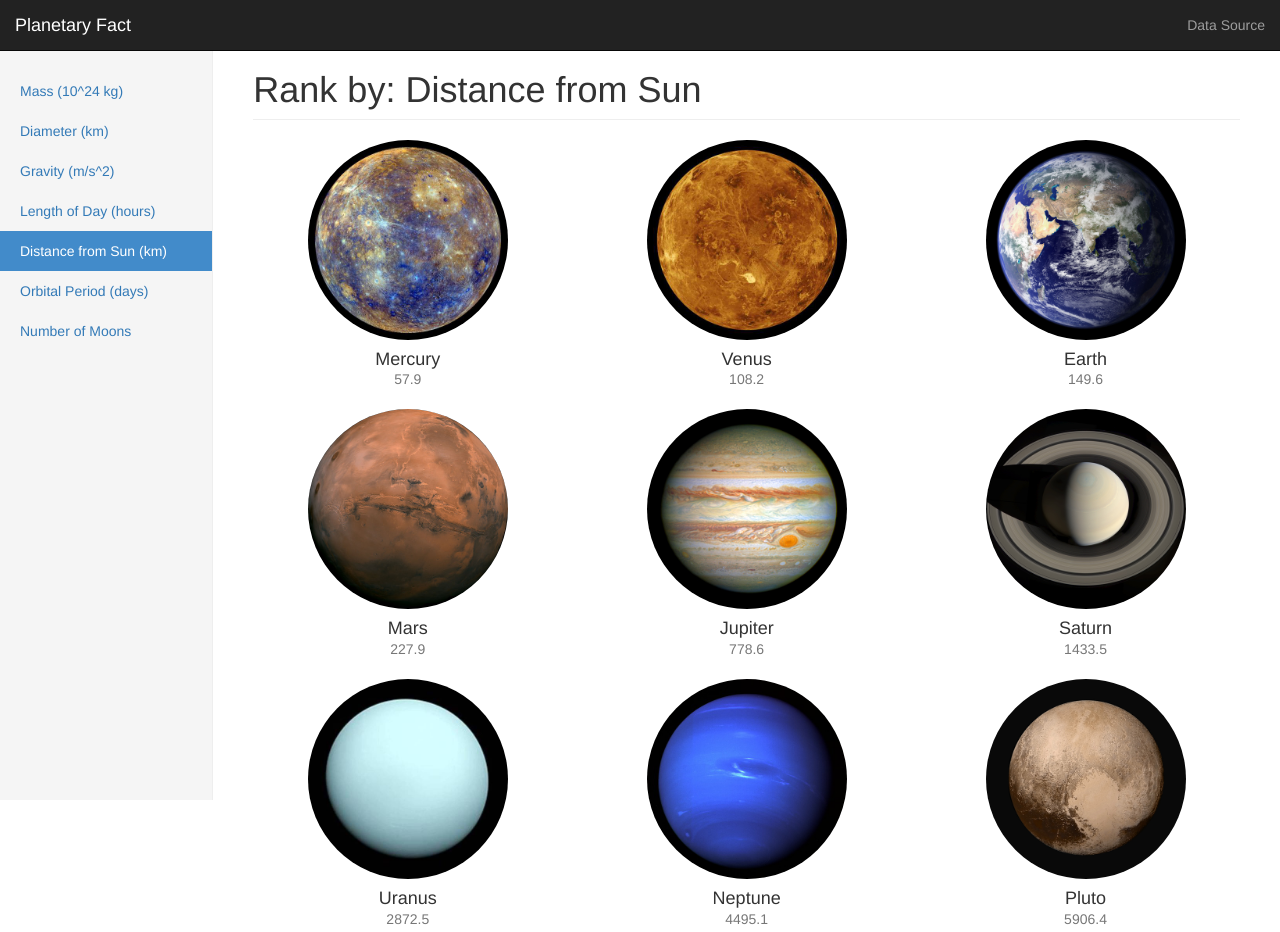
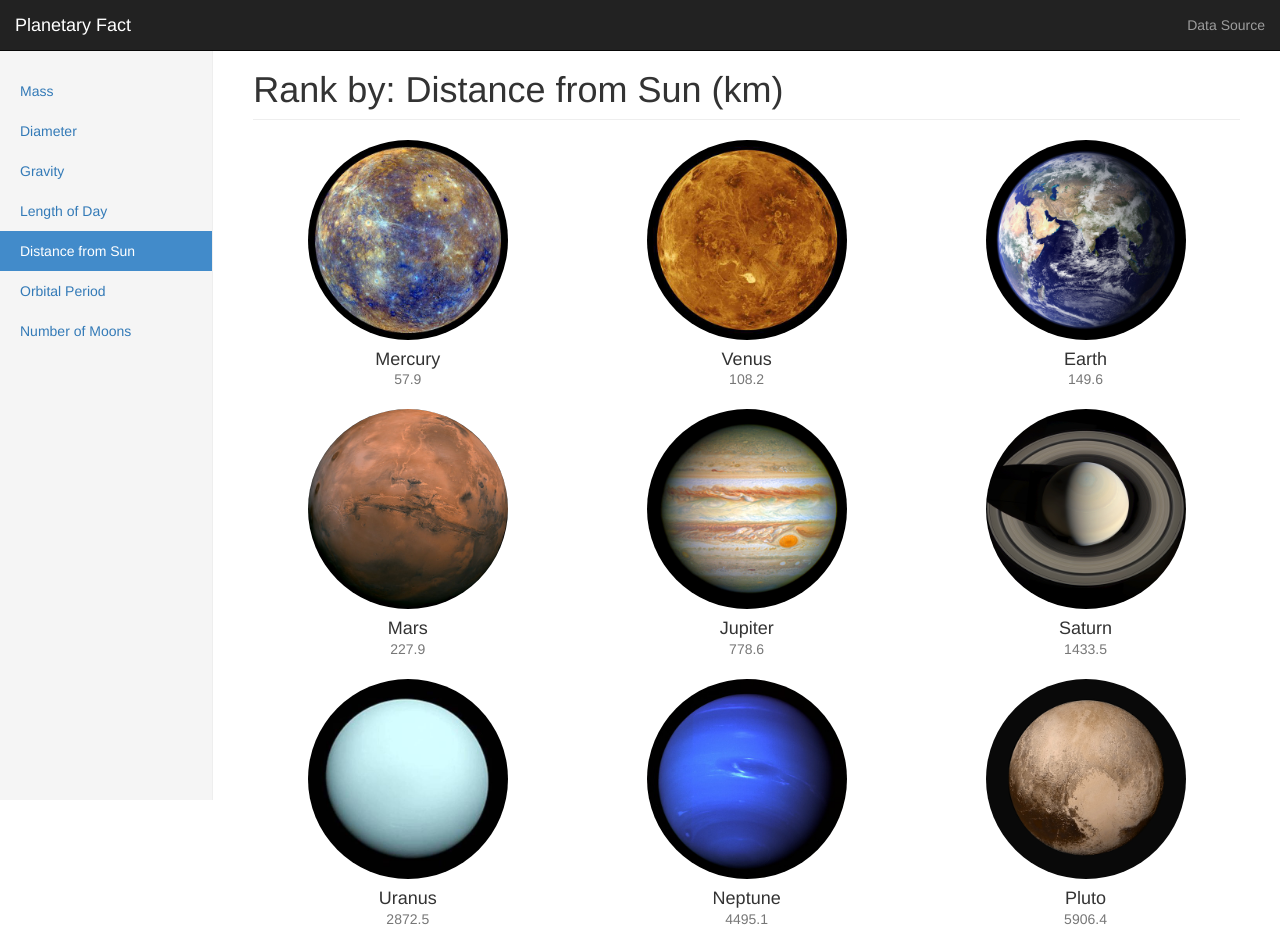
Before and after one commit to michael-wang/planets, a plain HTML site: page index.html in a window 1280 px wide. Drawn offline with Linux system fonts and the light colour scheme.

Commit message:
Move unit from side bar to header.

```diff
--- a/index.html
+++ b/index.html
@@ -37,12 +37,12 @@
       <div class="row">
         <div class="col-sm-3 col-md-2 sidebar">
           <ul class="nav nav-sidebar">
-            <li id="metric-0"><a href="#">Mass (10^24 kg)</a></li>
-            <li id="metric-1"><a href="#">Diameter (km)</a></li>
-            <li id="metric-2"><a href="#">Gravity (m/s^2)</a></li>
-            <li id="metric-3"><a href="#">Length of Day (hours)</a></li>
-            <li id="metric-4" class="active"><a href="#">Distance from Sun (km)</a></li>
-            <li id="metric-5"><a href="#">Orbital Period (days)</a></li>
+            <li id="metric-0"><a href="#">Mass</a></li>
+            <li id="metric-1"><a href="#">Diameter</a></li>
+            <li id="metric-2"><a href="#">Gravity</a></li>
+            <li id="metric-3"><a href="#">Length of Day</a></li>
+            <li id="metric-4" class="active"><a href="#">Distance from Sun</a></li>
+            <li id="metric-5"><a href="#">Orbital Period</a></li>
             <li id="metric-6"><a href="#">Number of Moons</a></li>
           </ul>
         </div> <!-- end of sidebar -->
--- a/my_script.js
+++ b/my_script.js
@@ -79,12 +79,12 @@ RANKS[ORB_PERIOD]    = RANK_BY_ORBPERIOD;
 RANKS[NUM_OF_MOON]   = RANK_BY_NUMMOON;
 
 var METRIC_NAME = [];
-METRIC_NAME[MASS]          = "Mass";
-METRIC_NAME[DIAMETER]      = "Diameter";
-METRIC_NAME[GRAVITY]       = "Gravity";
-METRIC_NAME[LEN_OF_DAY]    = "Length of Day";
-METRIC_NAME[DIST_FROM_SUN] = "Distance from Sun";
-METRIC_NAME[ORB_PERIOD]    = "Orbital Period";
+METRIC_NAME[MASS]          = "Mass (10^24 kg)";
+METRIC_NAME[DIAMETER]      = "Diameter (km)";
+METRIC_NAME[GRAVITY]       = "Gravity (m/s^2)";
+METRIC_NAME[LEN_OF_DAY]    = "Length of Day (hours)";
+METRIC_NAME[DIST_FROM_SUN] = "Distance from Sun (km)";
+METRIC_NAME[ORB_PERIOD]    = "Orbital Period (days)";
 METRIC_NAME[NUM_OF_MOON]   = "Number of Moons";
 
 var VALUES = [];
```
